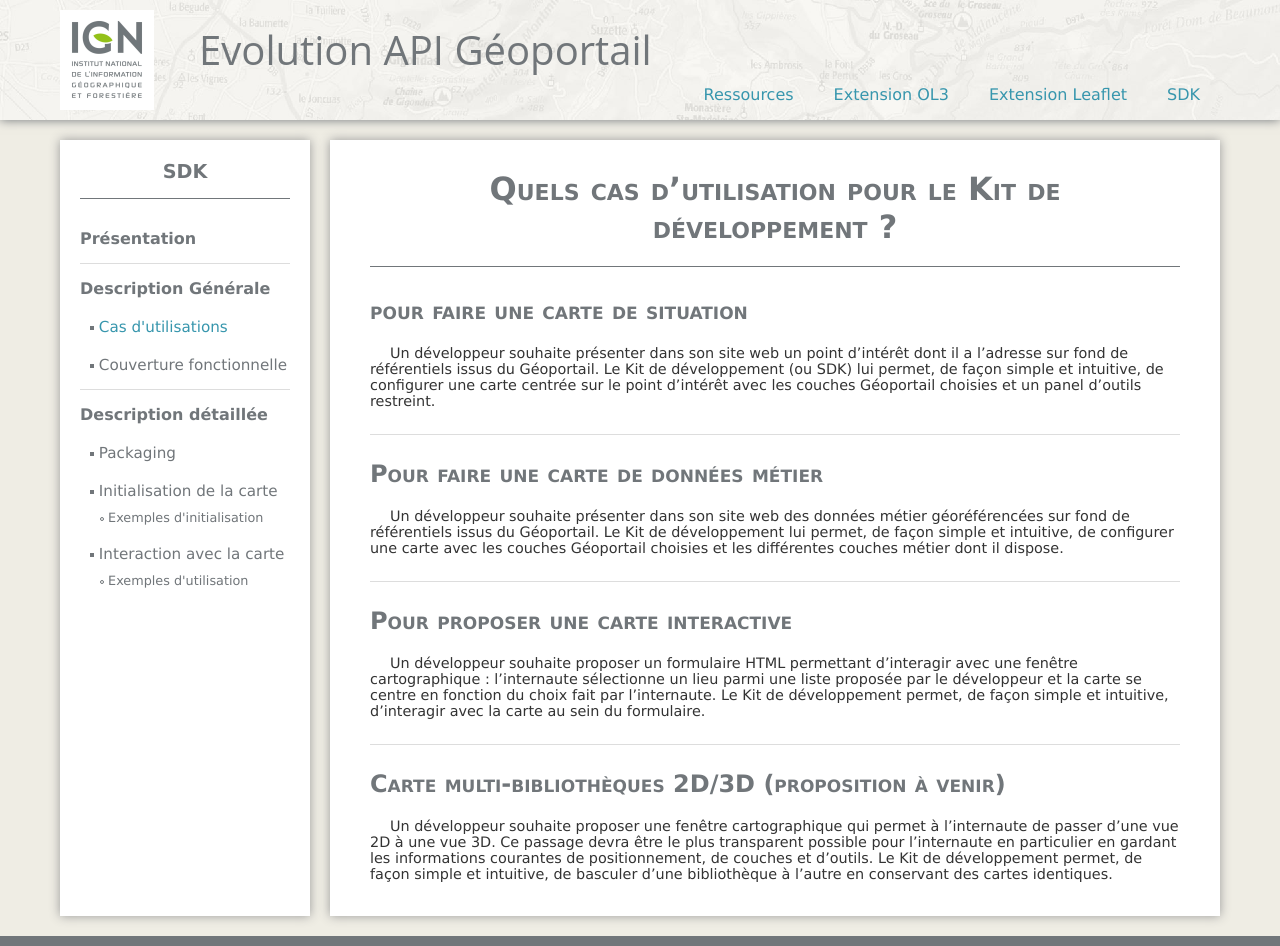
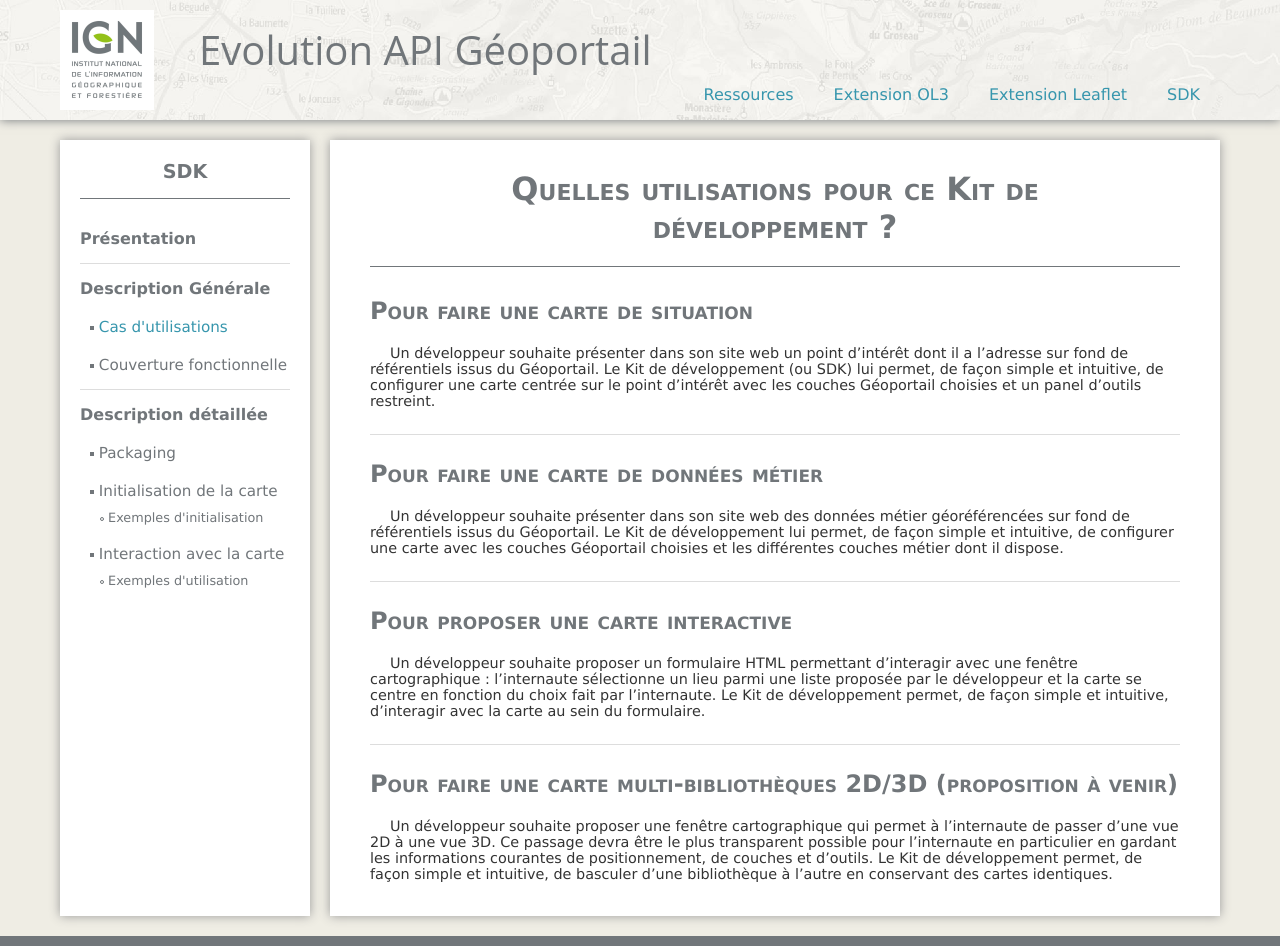
Before and after one commit to IGNF/evolution-apigeoportail, a Jekyll site: the page built from ahn/dg_quand_utiliser_SDK.md, in a window 1280 px wide, cut to the strip 0-946 px from the top of the page. Built offline with Jekyll 4.4.1, drawn with Linux system fonts in a browser that asks for light colours; nearby versions of some CDN libraries.

Commit message:
Update dg_quand_utiliser_SDK.md

```diff
--- a/ahn/dg_quand_utiliser_SDK.md
+++ b/ahn/dg_quand_utiliser_SDK.md
@@ -6,9 +6,9 @@
 api: ahn
 ---
 
-# Quels cas d'utilisation pour le Kit de développement ?
+# Quelles utilisations pour ce Kit de développement ?
 
-## pour faire une carte de situation
+## Pour faire une carte de situation
 
 Un développeur souhaite présenter dans son site web un point d'intérêt dont il a l'adresse sur fond de référentiels issus du Géoportail. Le Kit de développement (ou SDK) lui permet, de façon simple et intuitive, de configurer une carte centrée sur le point d'intérêt avec les couches Géoportail choisies et un panel d'outils restreint.
 
@@ -21,6 +21,6 @@
 Un développeur souhaite proposer un formulaire HTML permettant d'interagir avec une fenêtre cartographique : l'internaute sélectionne un lieu parmi une liste proposée par le développeur et la carte se centre en fonction du choix fait par l'internaute.  Le Kit de développement permet, de façon simple et intuitive, d'interagir avec la carte au sein du formulaire.
 
 
-## Carte multi-bibliothèques 2D/3D (proposition à venir)
+## Pour faire une carte multi-bibliothèques 2D/3D (proposition à venir)
 
 Un développeur souhaite proposer une fenêtre cartographique qui permet à l'internaute de passer d'une vue 2D à une vue 3D. Ce passage devra être le plus transparent possible pour l'internaute en particulier en gardant les informations courantes de positionnement, de couches et d'outils. Le Kit de développement permet, de façon simple et intuitive, de basculer d'une bibliothèque à l'autre en conservant des cartes identiques.
```
